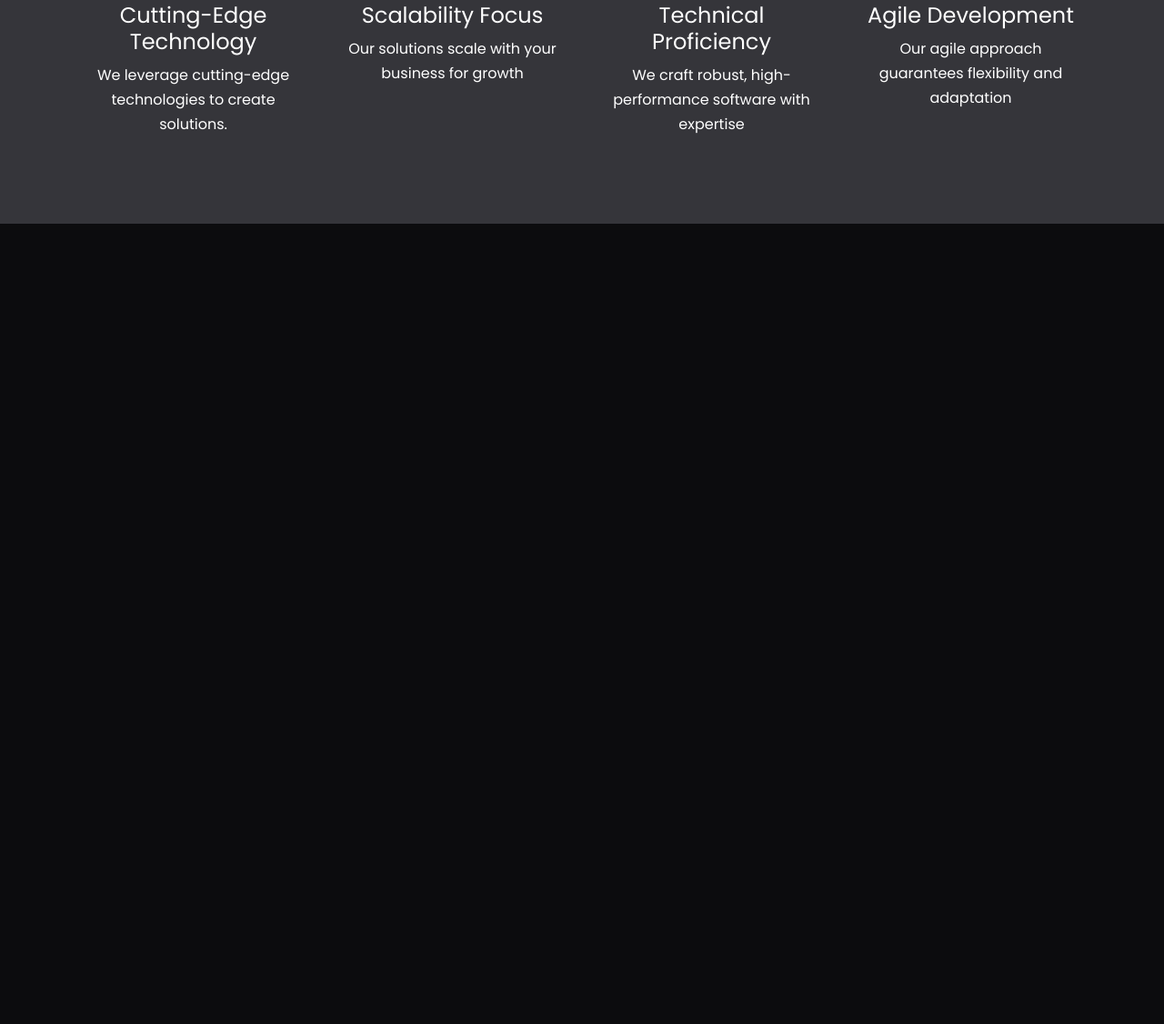
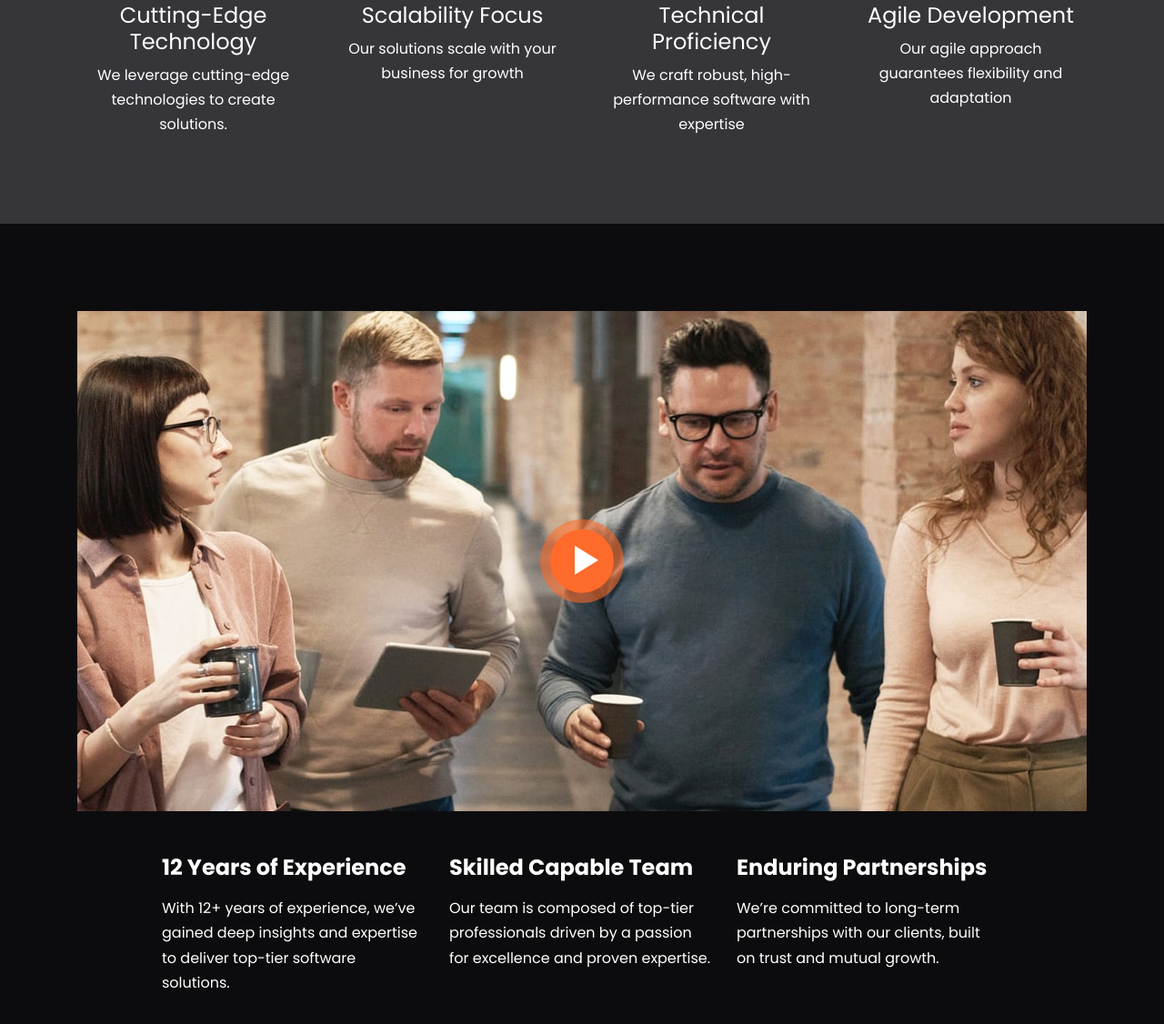
Before and after one commit to arielle-codestudio/Vera-software-tt, a website: page index.html in a window 1280 px wide. Shown: the part 4299-5425 px from the top of the page at 91% size. Before the commit the page ends 4641 px from the top, so only its background shows below. Drawn offline with nearby package versions, Linux system fonts and the light colour scheme; files that its build step writes are made by us from their sources.

Commit message:
"Added Video Section"

```diff
--- a/index.html
+++ b/index.html
@@ -472,6 +472,45 @@
          </section>
 
          <!-- Video -->
+          <section class="video my-6">
+            <div class="container">
+              <div class="row">
+                <div class="col-12 d-flex flex-column align-items-center">
+                  <div class="position-relative">
+                    <img src="images/video-preview.jpg" alt="" class="img-fluid">
+                    <a class="video-btn" data-bs-toggle="modal" data-bs-target="#videoModal" data-bs-src="https://www.youtube.com/watch?v=ZK-rNEhJIDs&ab_channel=WhataStory-B2BVideoProductionCompany">
+                      <span class="video-play-button">
+                        <span></span>
+                      </span>
+                    </a>
+                  </div>
+                </div>
+              </div>
+              <div class="row video-points px-6 mt-5">
+                <div class="col-lg-4">
+                  <h4 class="fw-bold">12 Years of Experience</h4>
+                  <p>
+                    With 12+ years of experience, we’ve gained deep insights and expertise to deliver top-tier software solutions.
+                  </p>
+                </div>
+
+                 <div class="col-lg-4">
+                  <h4 class="fw-bold">Skilled Capable Team</h4>
+                  <p>
+                    Our team is composed of top-tier professionals driven by a passion for excellence and proven expertise.
+                  </p>
+                </div>
+
+                 <div class="col-lg-4">
+                  <h4 class="fw-bold">Enduring Partnerships</h4>
+                  <p>
+                    We’re committed to long-term partnerships with our clients, built on trust and mutual growth.
+                  </p>
+                </div>
+              </div>
+            </div>
+          </section>
+
 
 
 
--- a/scss/styles.scss
+++ b/scss/styles.scss
@@ -44,6 +44,80 @@
   width: 24px;
 }
 
+// Video Play Button
+.video-play-button {
+  position: absolute;
+  z-index: 10;
+  top: 50%;
+  left: 50%;
+  transform: translateX(-50%) translateY(-50%);
+  width: 32px;
+  height: 44px;
+  border-radius: 50%;
+  display: block;
+  box-sizing: content-box;
+  padding: 1.125rem 1.25rem 1.25rem 1.75rem;
+  cursor: pointer;
+}
+
+.video-play-button::before {
+  content: '';
+  position: absolute;
+  z-index: 0;
+  top: 50%;
+  left: 50%;
+  transform: translateX(-50%) translateY(-50%);
+  width: 76px;
+  height: 76px;
+  border-radius: 50%;
+  display: block;
+background: var(--bs-primary);
+  cursor: pointer;
+  animation: pulse-border 1500ms ease-in-out infinite;
+}
+
+.video-play-button::after {
+  content: '';
+  position: absolute;
+  z-index: 1;
+  top: 50%;
+  left: 50%;
+  transform: translateX(-50%) translateY(-50%);
+  width: 70px;
+  height: 70px;
+  border-radius: 50%;
+  display: block;
+background: var(--bs-primary);
+  cursor: pointer;
+  transition: all 200ms;
+}
+
+.video-play-button span {
+  position: relative;
+  display: block;
+  z-index: 3;
+  top: 6px;
+  left: 4px;
+  width: 0;
+  height: 0;
+
+  // Draw Button
+  border-left: 26px solid #fff;
+  border-top: 16px solid transparent;
+  border-bottom: 16px solid transparent;
+}
+
+// Keyframes
+@keyframes pulse-border {
+  0% {
+    transform: translateX(-50%) translateY(-50%) translateZ(0) scale(1);
+    opacity: 1;
+  }
+    100% {transform: translateX(-50%) translateY(-50%) translateZ(0) scale(1.5);
+      opacity: 0;
+  }
+}
+
 // Media Queries
 @media (max-width: 992px) {
   .xl-text {
@@ -55,4 +129,13 @@
     background: linear-gradient(rgba(0, 0, 0, 0.4), rgba(0, 0, 0, 0.9)),
       url('../images/header-background.jpg') center center no-repeat;
   }
+
+  .video-points {
+    padding: 0 !important;
+    text-align: center;
+  }
+
+  .video-points .col-lg-4 {
+    margin-bottom: 20px;
+  }
 }
```
